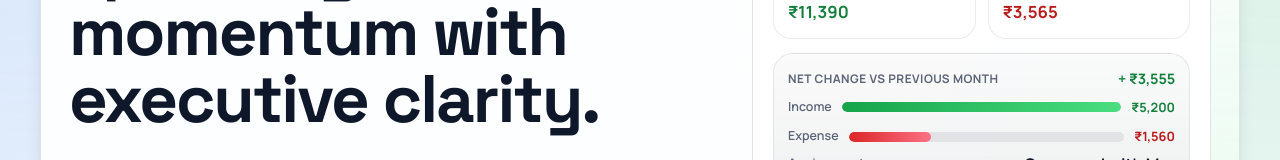
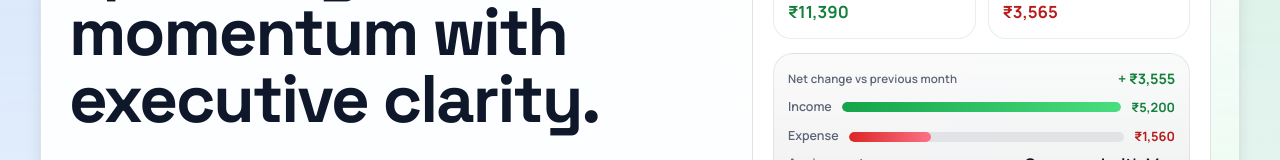
Before and after one commit to gandharr/Vault-Finance, a React (Vite) app: page / in a window 1280 px wide. Shown: the part 322-482 px from the top of the page. Built offline with nearby package versions, Linux system fonts and the light colour scheme.

Commit message:
Keep net-change label on one line

```diff
--- a/src/App.css
+++ b/src/App.css
@@ -551,10 +551,13 @@ textarea {
 
 .sparkline-meta span {
   color: var(--text-muted);
-  font-size: 0.74rem;
-  font-weight: 700;
-  text-transform: uppercase;
-  letter-spacing: 0.04em;
+  font-size: 0.72rem;
+  font-weight: 600;
+  text-transform: none;
+  letter-spacing: 0.01em;
+  white-space: nowrap;
+  overflow: hidden;
+  text-overflow: ellipsis;
 }
 
 .sparkline-meta strong {
```
